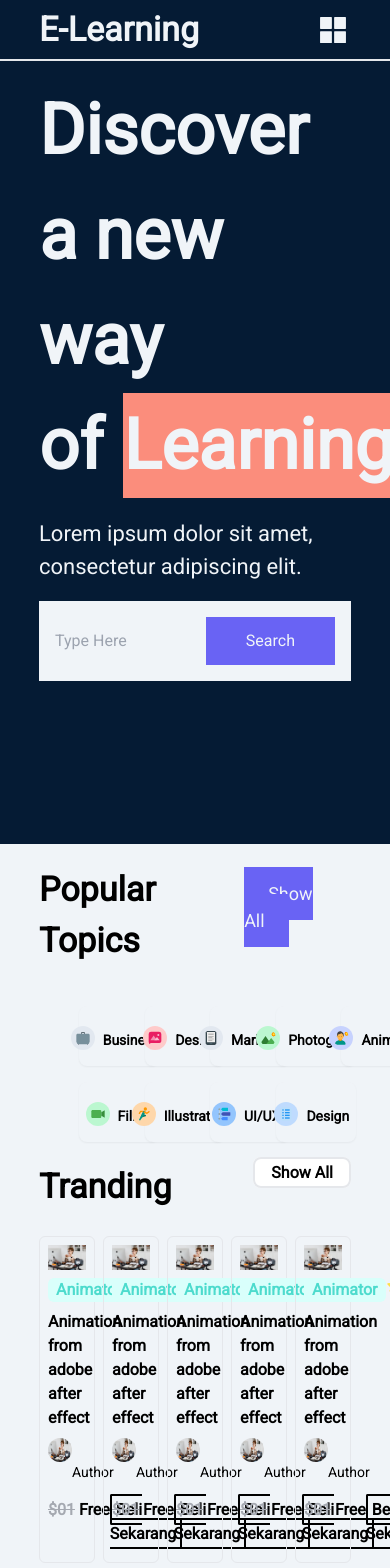
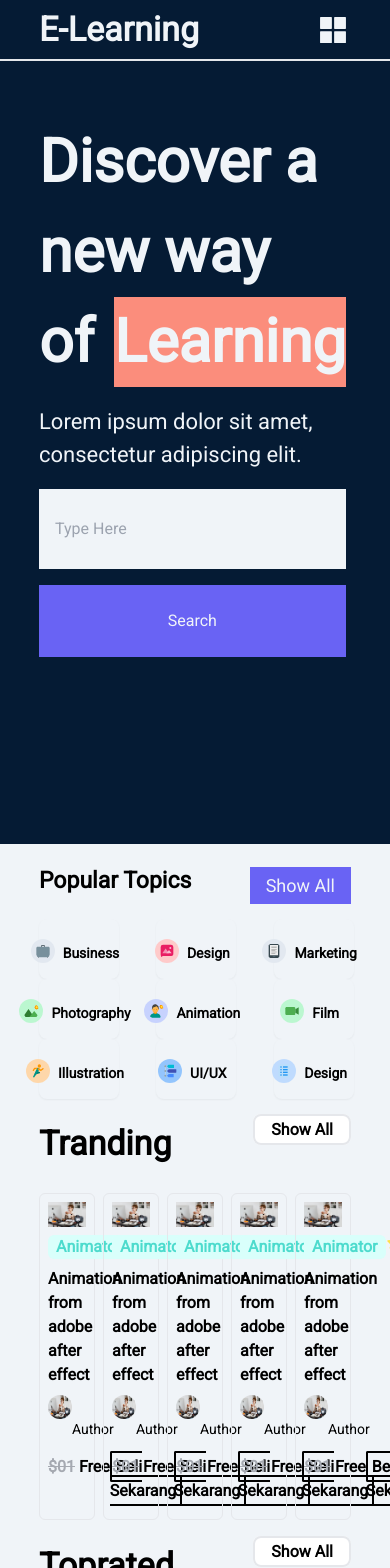
Before and after one commit to Nurfaidzy/Website-Kursus---Front-End-, a React (Create React App) app: page / in a window 390 px wide. Shown: the top 1568 px of the page. Built offline with nearby package versions, Linux system fonts and the light colour scheme; grey boxes are pictures that could not be loaded.

Commit message:
Fixing responsive populer component

```diff
--- a/src/Components/Homepage/Jumbotron.jsx
+++ b/src/Components/Homepage/Jumbotron.jsx
@@ -12,8 +12,8 @@ export default function Jumbotron() {
     <>
       <div className="px-[10%] h-screen text-[#F0F4F8] ">
         <div className="flex justify-between">
-          <div className="2xl:w-[50%] w-[100%] h-full">
-            <div className="font-bold text-[70px] pt-[25%] 2xl:pt-[35%]    ">
+          <div className="2xl:w-[50%] w-[100%] h-full pt-10 md:pt-0">
+            <div className="font-bold text-[60px] md:text-[70px] pt-[25%] 2xl:pt-[35%]    ">
               <h1>Discover a new way</h1>
               <div className="flex gap-5">
                 <h1>of</h1>
@@ -26,7 +26,7 @@ export default function Jumbotron() {
               <p>Lorem ipsum dolor sit amet, consectetur adipiscing elit.</p>
             </div>
             <div className="pt-[6%] static">
-              <div className="bg-[#F0F4F8] w-full p-4 flex  ">
+              <div className="bg-[#F0F4F8] w-full p-4 flex ">
                 <input
                   type="text"
                   placeholder="Type Here"
@@ -37,7 +37,14 @@ export default function Jumbotron() {
                   }
                   onClick={diganti}
                 />
-                <button className="bg-[#6963f4] py-3 px-10">Search</button>
+                <button className="bg-[#6963f4] py-3 px-10 sm:visible invisible">
+                  Search
+                </button>
+              </div>
+              <div className="pt-4">
+                <button className="bg-[#6963f4] w-full py-6 px-10 md:invisible ">
+                  Search
+                </button>
               </div>
             </div>
           </div>
--- a/src/Components/Homepage/Popular.jsx
+++ b/src/Components/Homepage/Popular.jsx
@@ -17,19 +17,21 @@ export default function Popular() {
       <div className="bg-[#F0F4F8] font-[#051b34] px-[10%] py-[5%]">
         <div className="flex justify-between">
           <div>
-            <h1 className="font-bold text-[34px]">Popular Topics</h1>
+            <h1 className="font-bold text-[23px] md:text-[34px]  ">
+              Popular Topics
+            </h1>
           </div>
-          <div className="pt-4">
+          <div className="pt-2 md:pt-4">
             <a
               href=""
-              className="btn bg-[#6963F4] text-[18px] px-6 py-4  text-[#F0F4F8]"
+              className="btn bg-[#6963F4] text-[18px] px-4 py-2 md:px-6 md:py-4  text-[#F0F4F8]"
             >
               Show All
             </a>
           </div>
         </div>
-        <div className="flex justify-center pt-10 ">
-          <div className="grid grid-cols-5 2xl:gap-8 gap-4 2xl:text-lg text-sm">
+        <div className="flex justify-center pt-5 md:pt-10 -ml-10 md:-ml-0 ">
+          <div className="grid grid-cols-3 md:grid-cols-5 2xl:gap-8 md:gap-4 2xl:text-lg text-sm">
             <div className="px-10">
               <div className="bg-[#F0F4F8] shadow-sm hover:shadow-lg  flex justify-center px-10 2xl:py-6 py-4 rounded-lg ">
                 <div className=" text-center flex justify-center font-bold ">
@@ -70,7 +72,7 @@ export default function Popular() {
                 </div>
               </div>
             </div>
-            <div className="px-10">
+            <div className="px-10  ">
               <div className="bg-[#F0F4F8] shadow-sm hover:shadow-lg  flex justify-center px-10 2xl:py-6 py-4 rounded-lg ">
                 <div className=" text-center flex justify-center font-bold ">
                   <div className="pt-1 2xl:pt-0">
@@ -81,7 +83,7 @@ export default function Popular() {
               </div>
             </div>
             {/* sdsd */}
-            <div className="px-10">
+            <div className="px-10 ">
               <div className="bg-[#F0F4F8] shadow-sm hover:shadow-lg  flex justify-center px-10 2xl:py-6 py-4 rounded-lg ">
                 <div className=" text-center flex justify-center font-bold ">
                   <div className="pt-1 2xl:pt-0">
```
